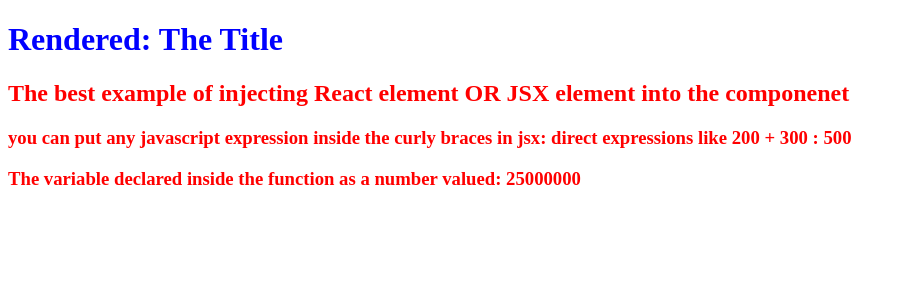
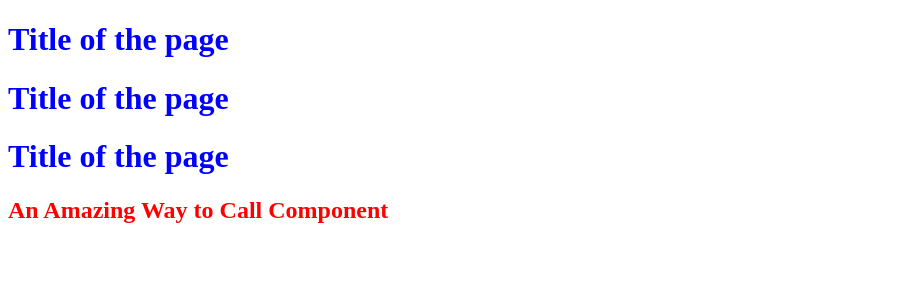
Before and after one commit to MasterKanade/ReactDailySTeak, a React (Vite) app in the folder 01-Inception/: page / in a window 1280 px wide. Shown: the top 300 px of the page, without its empty margins (0-906 px from the left). Built offline with nearby package versions, Linux system fonts and the light colour scheme.

Commit message:
Different way to call components in the JSX

```diff
--- a/01-Inception/App.js
+++ b/01-Inception/App.js
@@ -1,26 +1,23 @@
 import React from "react";
 import ReactDOM from "react-dom/client";
 
-const title = <>The Title</>;
+const Title = () => {
+  return (
+    <div id="container">
+      <h1 id="title">Title of the page</h1>
+    </div>
+  );
+};
 
 const HeadingComponent = () => {
   const number = 25000000;
   return (
     <div id="container">
-      <h1>
-        <span id="title">Rendered: {title}</span>
-      </h1>
-      <h2 id="heading">
-        The best example of injecting React element OR JSX element into the
-        componenet
-      </h2>
-      <h3 id="heading">
-        you can put any javascript expression inside the curly braces in jsx:
-        direct expressions like 200 + 300 : {200 + 300}
-        <p>
-          The variable declared inside the function as a number valued: {number}
-        </p>
-      </h3>
+      {/* very few people know this way of calling component */}
+      {Title()}
+      <Title />
+      <Title></Title>
+      <h2 id="heading">An Amazing Way to Call Component</h2>
     </div>
   );
 };
```
